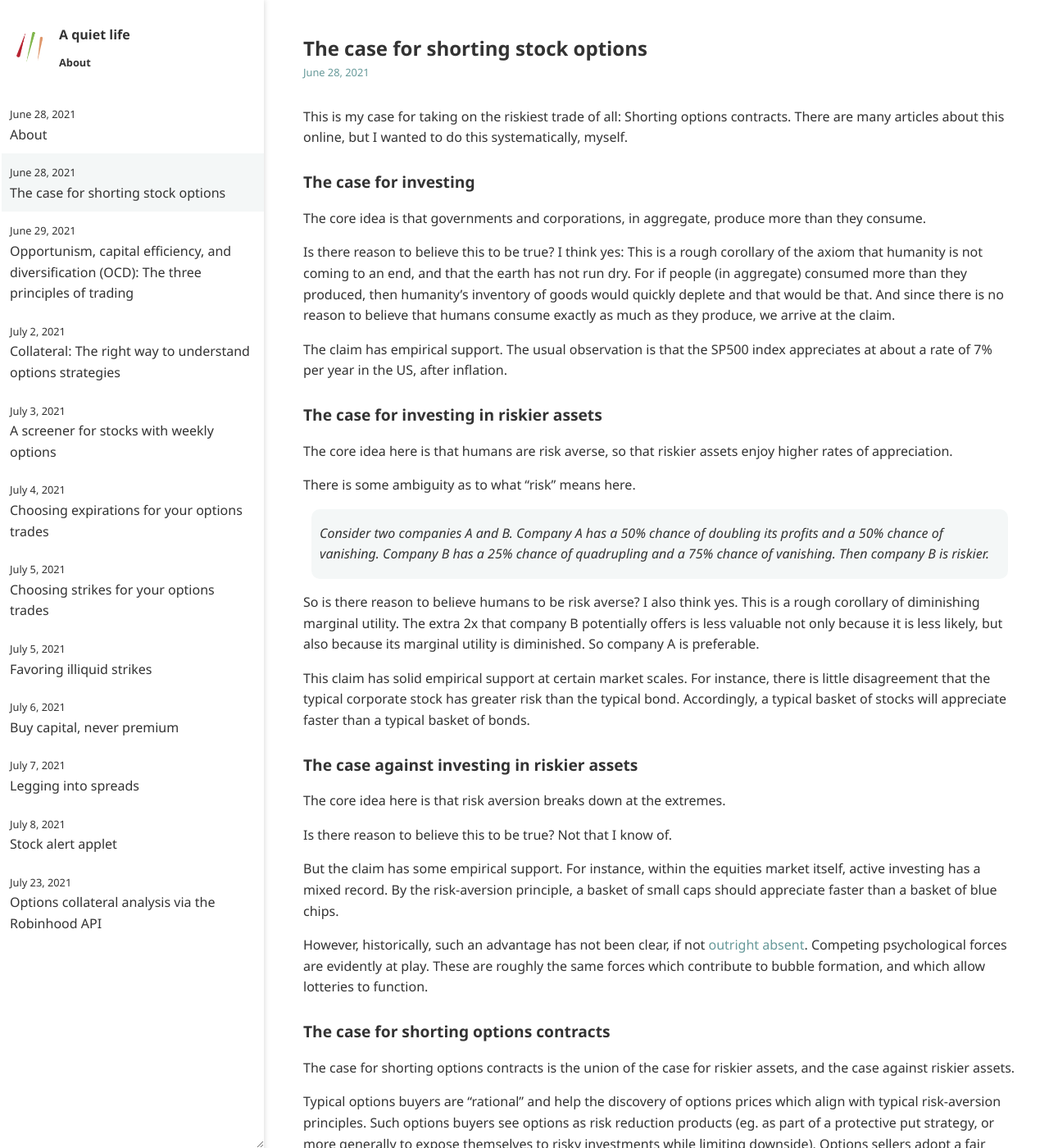
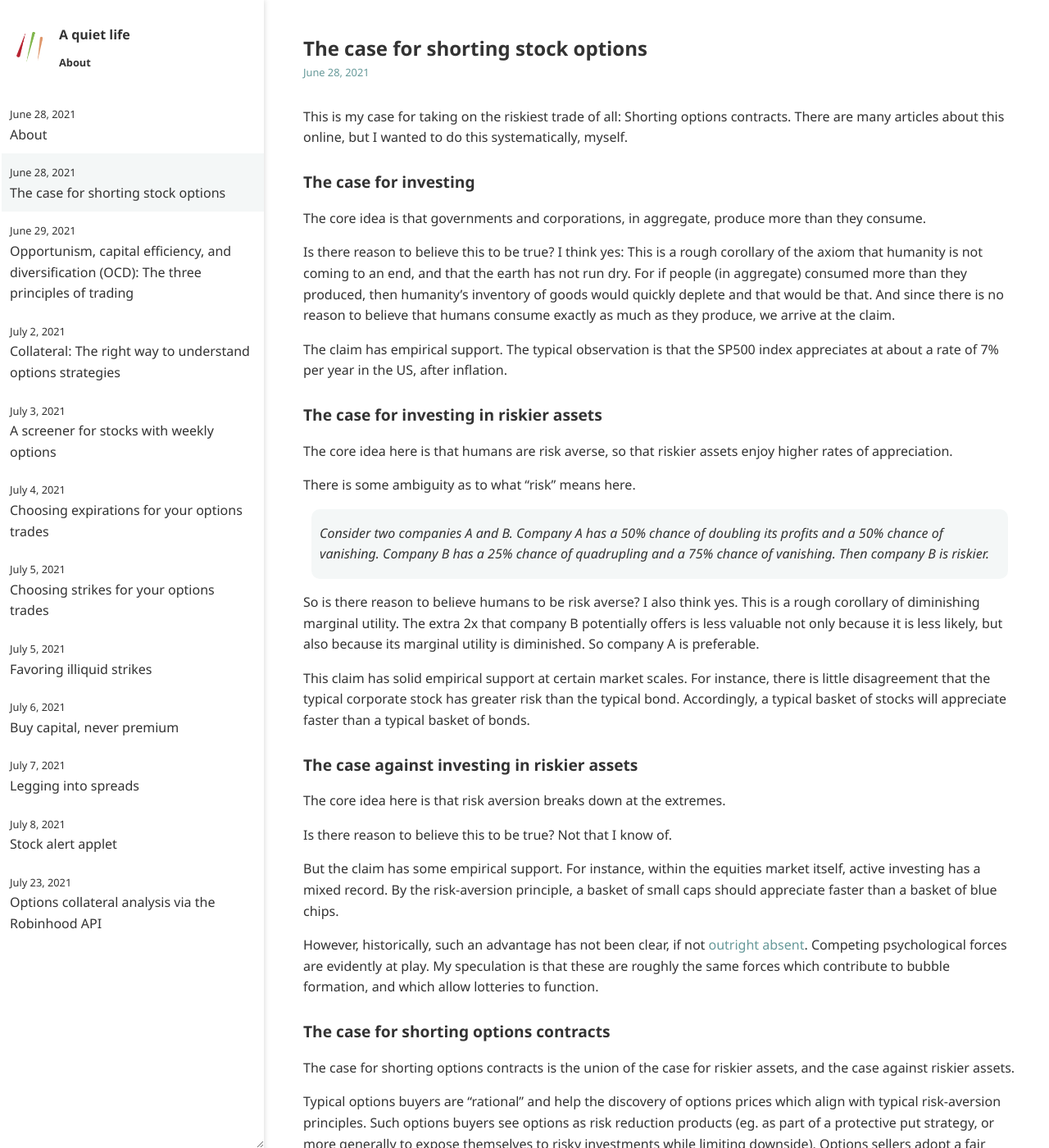
Before and after one commit to ansyblenetwork/aquietlife, a Jekyll site: the page built from _posts/2021-06-28-case-for-trading.md, in a window 1280 px wide and 1400 px high. Shown: the whole window at 82% size. Built offline with Jekyll 4.4.1, drawn with Linux system fonts in a browser that asks for light colours; some of the changed text lies outside the part shown.

Commit message:
Update 2021-06-28-case-for-trading.md

```diff
--- a/_posts/2021-06-28-case-for-trading.md
+++ b/_posts/2021-06-28-case-for-trading.md
@@ -11,7 +11,7 @@ The core idea is that governments and corporations, in aggregate, produce more t
 
 Is there reason to believe this to be true? I think yes: This is a rough corollary of the axiom that humanity is not coming to an end, and that the earth has not run dry. For if people (in aggregate) consumed more than they produced, then humanity's inventory of goods would quickly deplete and that would be that. And since there is no reason to believe that humans consume exactly as much as they produce, we arrive at the claim.
 
-The claim has empirical support. The usual observation is that the SP500 index appreciates at about a rate of 7% per year in the US, after inflation.
+The claim has empirical support. The typical observation is that the SP500 index appreciates at about a rate of 7% per year in the US, after inflation.
 
 ### The case for investing in riskier assets
 
@@ -33,13 +33,13 @@ Is there reason to believe this to be true? Not that I know of.
 
 But the claim has some empirical support. For instance, within the equities market itself, active investing has a mixed record. By the risk-aversion principle, a basket of small caps should appreciate faster than a basket of blue chips.
 
-However, historically, such an advantage has not been clear, if not [outright absent](https://www.longtermtrends.net/large-cap-vs-small-cap/). Competing psychological forces are evidently at play. These are roughly the same forces which contribute to bubble formation, and which allow lotteries to function.
+However, historically, such an advantage has not been clear, if not [outright absent](https://www.longtermtrends.net/large-cap-vs-small-cap/). Competing psychological forces are evidently at play. My speculation is that these are roughly the same forces which contribute to bubble formation, and which allow lotteries to function.
 
 ### The case for shorting options contracts
 
 The case for shorting options contracts is the union of the case for riskier assets, and the case against riskier assets.
 
-Typical options buyers are "rational" and help the discovery of options prices which align with typical risk-aversion principles. Such options buyers see options as risk reduction products (eg. as part of a protective put strategy, or more generally to expose themselves to risky investments while limiting downside). Options sellers adopt a fair amount of risk to provide these contracts, so in principle should be compensated above fair expected value, and in fact above the opportunity cost of a typical passive equity portfolio.
+Typical options buyers are "rational" and help the discovery of options prices which align with typical risk-aversion principles. Such options buyers see options as risk reduction products (eg. as part of a protective put strategy, or more generally to expose themselves to risky investments while limiting downside). Options sellers adopt a fair amount of risk to provide these contracts, so in principle should be compensated above fair expected value, and in fact, above the opportunity cost of a typical passive equity portfolio.
 
 Why doesn't the case against investing in risky assets apply here? The argument there would suggest that a risk-philic sub-population would relish shorting options contracts, driving prices below fair value, and making the short strategy suboptimal.
 
```
Also changed, not shown: other parts of _posts/2021-06-28-case-for-trading.md (+1 -1 lines).
